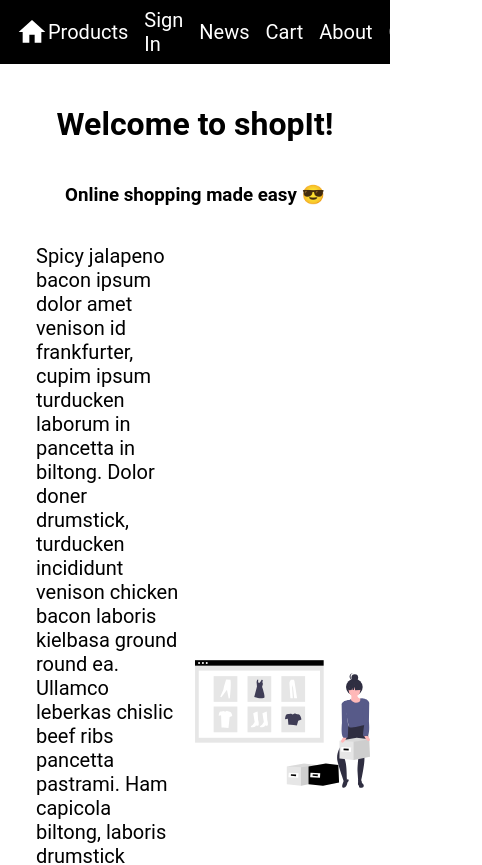
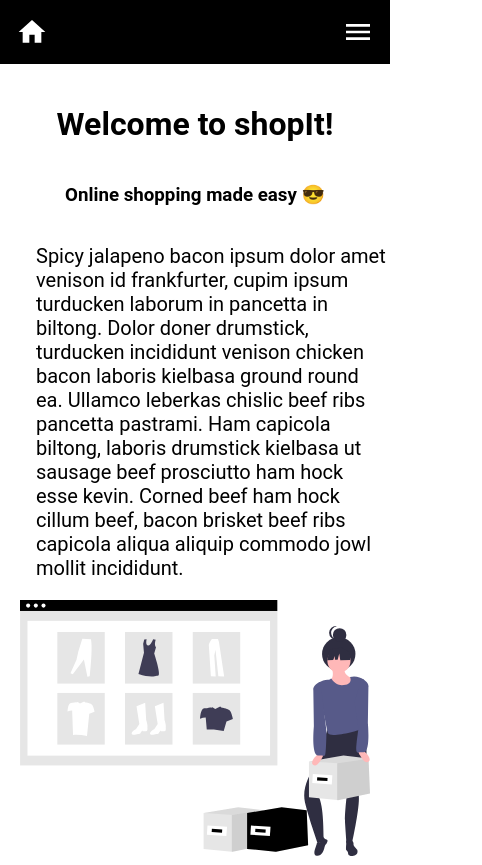
Before and after one commit to gabbelabbe/web-shop, a React (Create React App) app in the folder client/: page / in a window 390 px wide. Shown: the top 865 px of the page, 482 px wide, since content can reach past the window. Built offline with nearby package versions, Linux system fonts and the light colour scheme.

Commit message:
Made some stuff

```diff
--- a/client/src/components/header/Header.tsx
+++ b/client/src/components/header/Header.tsx
@@ -1,9 +1,14 @@
+import useWindowSize from '../../hooks/useWindowResize'
 import { DesktopHeader } from './desktopHeader/DesktopHeader'
 import './Header.css'
+import { MobileHeader } from './mobileHeader/MobileHeader';
 
 export const Header = () => {
+  const {width, height} = useWindowSize();
 
   return (
-    <DesktopHeader />
+    <>
+      {width > 700 ? <DesktopHeader /> : <MobileHeader />}
+    </>
   )
 }
--- a/client/src/components/header/desktopHeader/DesktopHeader.css
+++ b/client/src/components/header/desktopHeader/DesktopHeader.css
@@ -11,7 +11,7 @@
   top: 0px;
 }
 
-.homeBtn {
+.svgs {
   height: 2rem;
   cursor: pointer;
 }
--- a/client/src/components/header/desktopHeader/DesktopHeader.tsx
+++ b/client/src/components/header/desktopHeader/DesktopHeader.tsx
@@ -2,9 +2,9 @@
 import { Link, useHistory } from "react-router-dom"
 import RoutingPath from "../../../routes/RoutingPath"
 import HomeSVG from '../../../shared/images/home-white-18dp.svg'
+import CartSVG from '../../../shared/images/shopping_cart-white-18dp.svg'
 import './DesktopHeader.css'
 import { UserContext } from '../../../shared/provider/UserProvider'
-import { Profile } from '../../profile/Profile'
 
 export const DesktopHeader = () => {
   const history = useHistory()
@@ -12,13 +12,13 @@
 
   return (
     <header className='header'>
-      <img src={HomeSVG} alt="Home Button" onClick={() => history.push(RoutingPath.homeView)} className='homeBtn'></img>
+      <img src={HomeSVG} alt="Home Button" onClick={() => history.push(RoutingPath.homeView)} className='svgs'></img>
       <Link to='/prodducts' style={{marginLeft: 'auto'}}>Products</Link>
-      {authUser ? <Profile /> : <Link to={RoutingPath.signInView}>Sign In</Link>}
       <Link to='/news'>News</Link>
-      <Link to='/cart'>Cart</Link>
       <Link to={RoutingPath.aboutView}>About</Link>
       <Link to='/guidelines'>Guidelines</Link>
+      {authUser ? <Link to='/profile'>{authUser.username}</Link> : <Link to={RoutingPath.signInView}>Sign In</Link>}
+      <img src={CartSVG} alt='Cart Button' onClick={() => history.push('/cart')} className='svgs' />
     </header>
   )
 }
--- a/client/src/components/header/mobileHeader/MobileHeader.css
+++ b/client/src/components/header/mobileHeader/MobileHeader.css
@@ -0,0 +1,20 @@
+.header {
+  display: flex;
+}
+
+.svgs {
+  height: 2rem;
+  cursor: pointer;
+}
+
+.contentContainer {
+  position: absolute;
+  display: none;
+  flex-direction: column;
+  background-color: #000;
+  right: 0;
+  top: 3.8rem;
+  border-radius: 10px;
+  align-items: flex-end;
+  padding: 5px;
+}
--- a/client/src/components/header/mobileHeader/MobileHeader.tsx
+++ b/client/src/components/header/mobileHeader/MobileHeader.tsx
@@ -1,5 +1,29 @@
+import { useContext, useState } from "react"
+import { useHistory, Link } from "react-router-dom"
+import RoutingPath from "../../../routes/RoutingPath"
+import { UserContext } from "../../../shared/provider/UserProvider"
+import HomeSVG from '../../../shared/images/home-white-18dp.svg'
+import CartSVG from '../../../shared/images/shopping_cart-white-18dp.svg'
+import HamSVG from '../../../shared/images/menu-white-18dp.svg'
+import './MobileHeader.css'
+
 export const MobileHeader = () => {
+  const history = useHistory()
+  const [authUser, setAuthUser] = useContext(UserContext)
+  const [showMenu, setShowMenu] = useState(false)
+
   return (
-    <></>
+    <header className='header'>
+      <img src={HomeSVG} alt="Home Button" onClick={() => history.push(RoutingPath.homeView)} className='svgs' />
+      <img src={HamSVG} alt="Menu button" className='svgs' style={{marginLeft: 'auto'}} onClick={() => setShowMenu(!showMenu)} />
+      <div className='contentContainer' style={{display: showMenu ? 'flex' : ''}}>
+        <Link to='/products'>Products</Link>
+        <Link to='/news'>News</Link>
+        <Link to={RoutingPath.aboutView}>About</Link>
+        <Link to='/guidelines'>Guidelines</Link>
+        {authUser ? <Link to='/profile'>{authUser.username}</Link> : <Link to={RoutingPath.signInView}>Sign In</Link>}
+        <img src={CartSVG} alt='Cart Button' onClick={() => history.push('/cart')} className='svgs' />
+      </div>
+    </header>
   )
 }
--- a/client/src/components/textImgSplit/TextImgSplit.css
+++ b/client/src/components/textImgSplit/TextImgSplit.css
@@ -21,3 +21,17 @@
   max-width: 50%;
   margin-left: auto;
 }
+
+@media only screen and (max-width: 700px) {
+  .textImgSplit div {
+    width: 100%;
+    display: flex;
+    margin: 0 1rem;
+    flex-direction: column;
+  }
+
+  .textImgSplit img {
+    max-width: 100%;
+    margin-left: auto;
+  }
+}
--- a/client/src/components/textImgSplit/TextImgSplit.tsx
+++ b/client/src/components/textImgSplit/TextImgSplit.tsx
@@ -1,9 +1,12 @@
+import useWindowSize from '../../hooks/useWindowResize'
 import { iSplitViewProps } from '../../shared/interface/props'
 import './TextImgSplit.css'
 
 export const TextImgSplit = ({ img, text, title, reverse }: iSplitViewProps) => {
+  const {width, height} = useWindowSize()
+
   return (
-    <div className='textImgSplit' style={{flexDirection: (reverse ? 'row-reverse' : 'row')}}>
+    <div className='textImgSplit' style={{flexDirection: (width > 700 ? (reverse ? 'row-reverse' : 'row') : 'column')}}>
       <div>
         {title ? <h2>{title}</h2> : null}
         {text ? <p>{text}</p> : null}
--- /dev/null
+++ b/client/src/hooks/useWindowResize.tsx
@@ -0,0 +1,31 @@
+import { useState, useEffect } from 'react'
+import { iuseWindowReszie } from '../shared/interface/states';
+
+export default function useWindowSize() {
+  const [windowSize, setWindowSize] = useState<iuseWindowReszie>({
+    width: window.innerWidth,
+    height: window.innerHeight,
+  });
+
+  useEffect(() => {
+    // Handler to call on window resize
+    function handleResize() {
+      // Set window width/height to state
+      setWindowSize({
+        width: window.innerWidth,
+        height: window.innerHeight,
+      });
+    }
+
+    // Add event listener
+    window.addEventListener("resize", handleResize);
+
+    // Call handler right away so state gets updated with initial window size
+    handleResize();
+
+    // Remove event listener on cleanup
+    return () => window.removeEventListener("resize", handleResize);
+  }, []); // Empty array ensures that effect is only run on mount
+
+  return windowSize;
+}
--- a/client/src/shared/interface/states.ts
+++ b/client/src/shared/interface/states.ts
@@ -2,3 +2,8 @@
   username: string,
   password: string
 }
+
+export interface iuseWindowReszie {
+  width: number,
+  height: number,
+}
```
Also changed, not shown: client/src/shared/images/menu-white-18dp.svg (added), client/src/shared/images/shopping_cart-white-18dp.svg (added).
